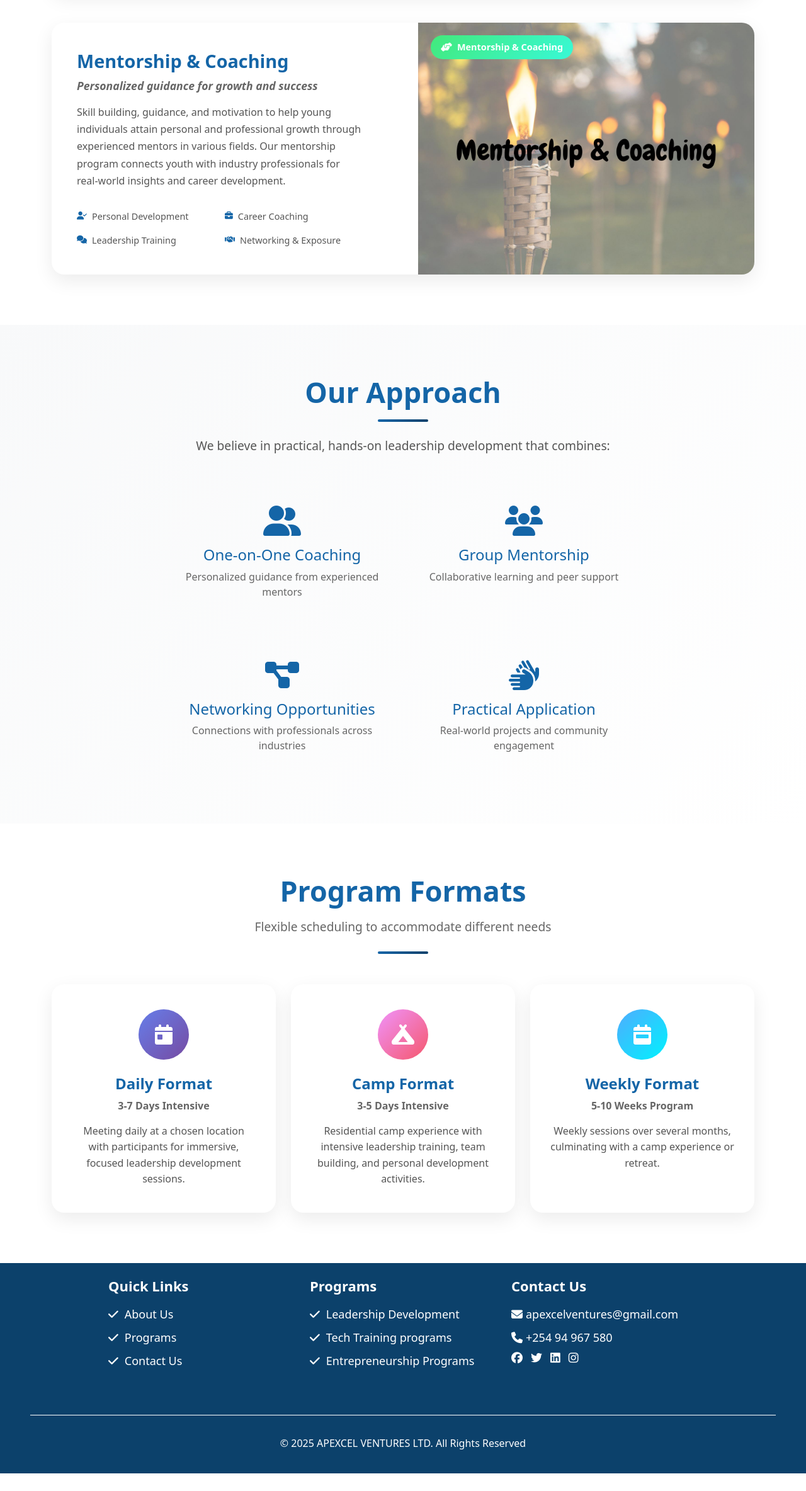
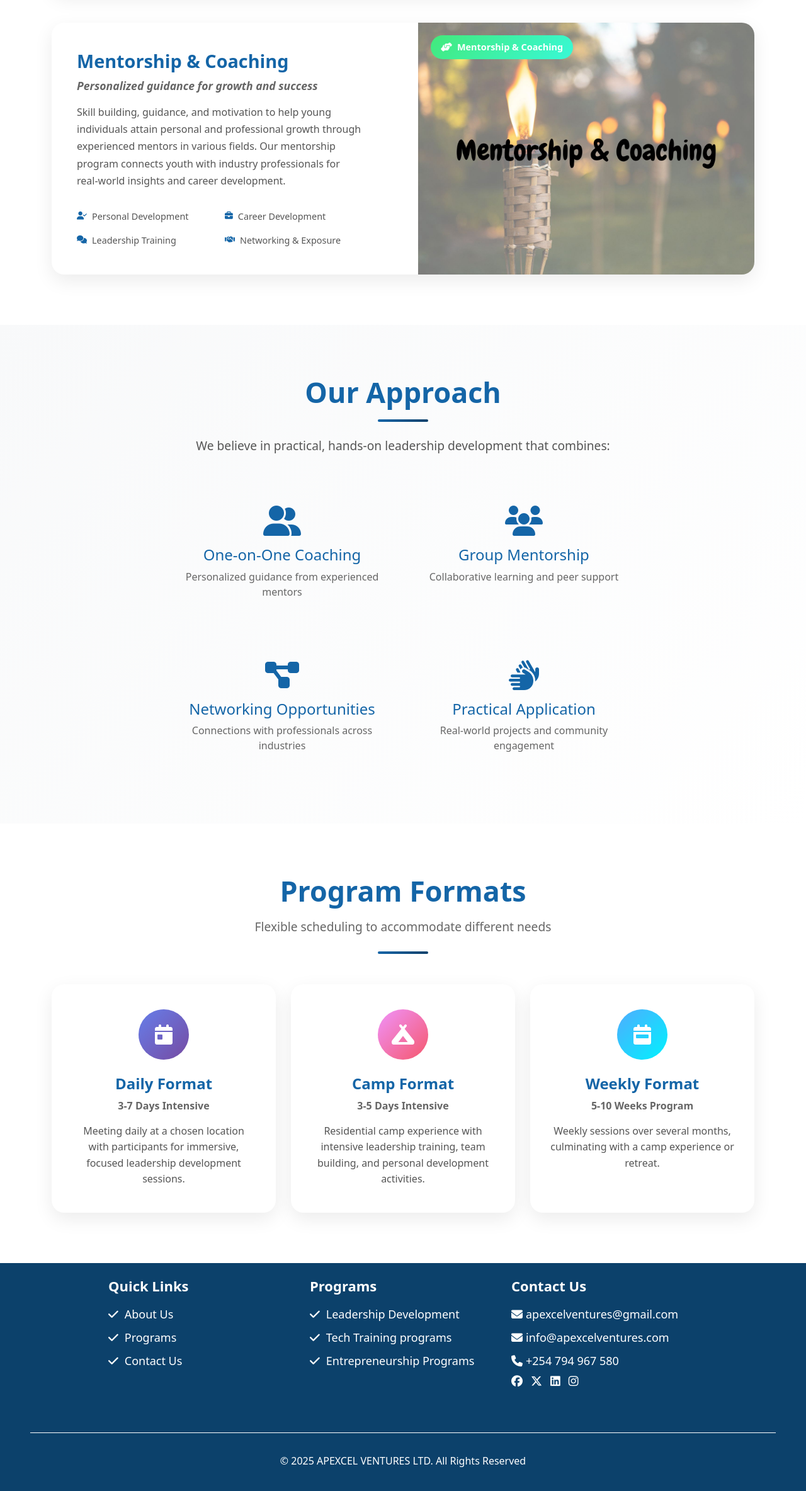
Before and after one commit to SherryNjuguna/Apexcel, a Vue app: page /programs in a window 1280 px wide. Shown: the part 2668-5036 px from the top of the page at 63% size. Before the commit the page ends 5008 px from the top, so only its background shows below. Built offline with nearby package versions, Linux system fonts and the light colour scheme.

Commit message:
modified the contact page

```diff
--- a/src/components/Footer.vue
+++ b/src/components/Footer.vue
@@ -71,11 +71,14 @@ const isActive = (path) => computed(() => route.path.startsWith(path));
             <i class="fas fa-envelope" style="color: white;"></i> apexcelventures@gmail.com
         </li>
         <li>
-            <i class="fas fa-phone" style="color: white;"></i> +254 94 967 580
+        <i class="fas fa-envelope" style="color: white;"></i>info@apexcelventures.com
+     </li>
+        <li>
+            <i class="fas fa-phone" style="color: white;"></i> +254 794 967 580
         </li>
         <li class="">
             <i class="fab fa-facebook " style="color: white;"></i>
-            <i class="fab fa-twitter ms-2" style="color: white;"></i>
+            <i class="fab fa-x-twitter ms-2" style="color: white;"></i>
             <i class="fab fa-linkedin ms-2" style="color: white;"></i>
             <i class="fab fa-instagram ms-2" style="color: white;"></i>
 
--- a/src/views/About.vue
+++ b/src/views/About.vue
@@ -207,7 +207,7 @@ export default {
         {
           name: "Samuel Simiyu",
           role: "Partnerships and Business Development Director",
-          photo: "/samvictor1 (1).jpg"
+          photo: "/samvictor (1).jpeg"
         },
         {
           name: "Hillary Soh",
--- a/src/views/Contact.vue
+++ b/src/views/Contact.vue
@@ -93,7 +93,7 @@ const toggleFaq = (index) => {
                     </div>
                     <div class="contact-text">
                       <h4>Call Us</h4>
-                      <p>+254 94 967 580</p>
+                      <p>+254 794 967 580</p>
                       <small>Mon-Fri, 8:00 AM - 5:00 PM</small>
                     </div>
                   </div>
@@ -123,7 +123,7 @@ const toggleFaq = (index) => {
                     <i class="fab fa-facebook-f"></i>
                   </a>
                   <a href="#" class="social-link">
-                    <i class="fab fa-twitter"></i>
+                    <i class="fab fa-x-twitter"></i>
                   </a>
                   <a href="#" class="social-link">
                     <i class="fab fa-instagram"></i>
--- a/src/views/Programs.vue
+++ b/src/views/Programs.vue
@@ -278,7 +278,7 @@ const navigateToProgram = (program) => {
                 </div>
                 <div class="feature-item">
                   <i class="fas fa-briefcase"></i>
-                  <span>Career Coaching</span>
+                  <span>Career Development</span>
                 </div>
                 <div class="feature-item">
                   <i class="fas fa-comments"></i>
```
Also changed, not shown: public/samvictor (1).jpeg (added).
